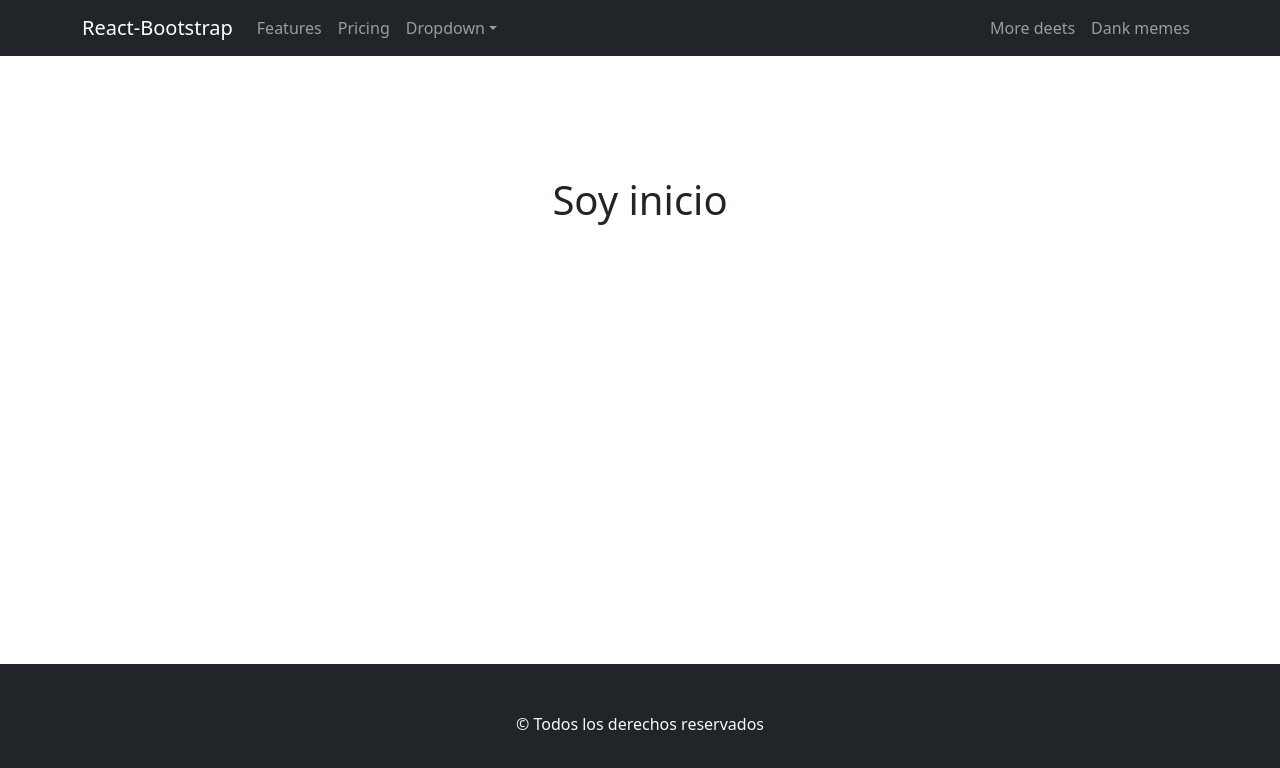
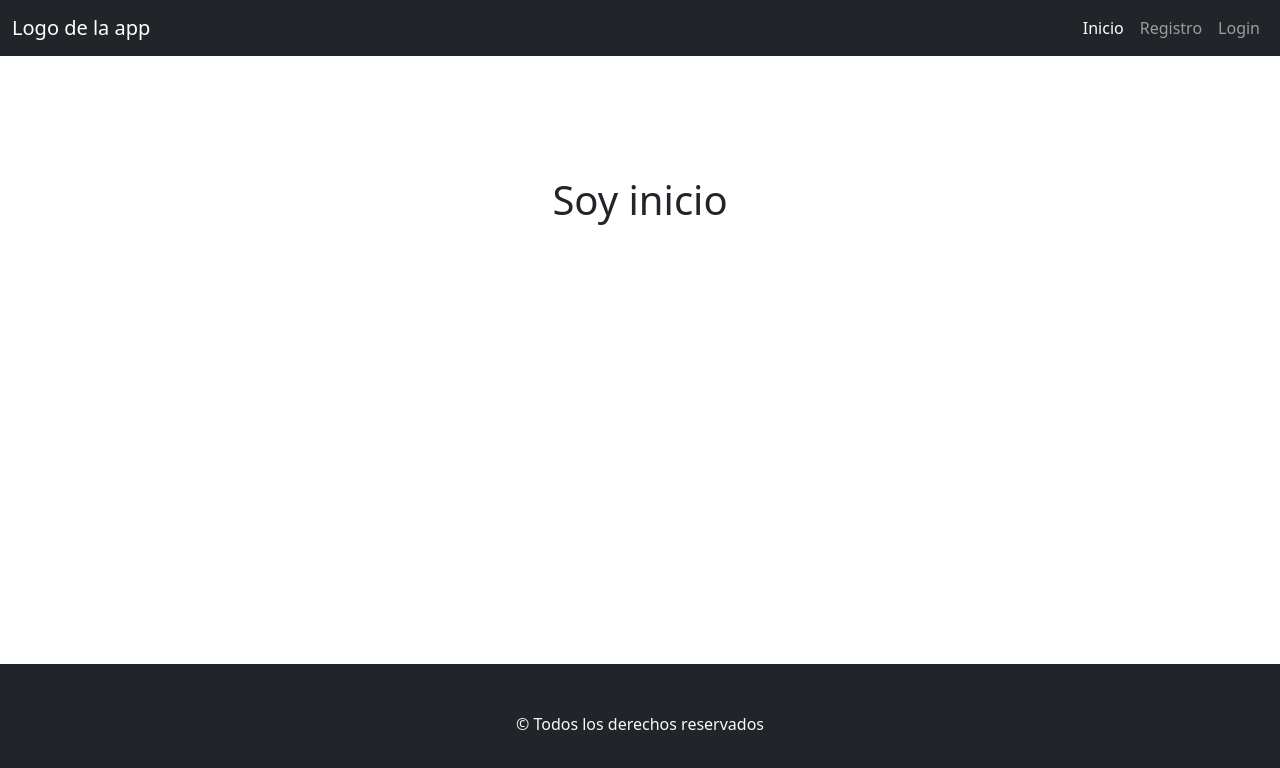
Before and after one commit to Mario-Chavez/app-cook-reactjs, a React (Vite) app: page / in a window 1280 px wide. Shown: the top 768 px of the page. Built offline with nearby package versions, Linux system fonts and the light colour scheme.

Commit message:
se modifico el menu y se agrego el db.json

```diff
--- /dev/null
+++ b/db.json
@@ -0,0 +1,21 @@
+{
+  "recetas": [
+    {
+      "id": 1,
+      "nombreReceta": "Locro",
+      "categoria": "Platos regionales",
+      "ingredientes":"sal , comino, carnes, porotods, maiz",
+      "descripcion": "debe ser cocinado a fuego lento por horas",
+      "imagen": "https://www.lanacion.com.ar/resizer/r56Kds7Ko8G3dBPkYc2GbgMutXA=/309x206/filters:format(webp):quality(80)/cloudfront-us-east-1.images.arcpublishing.com/lanacionar/FYF74VQQ5FF2HBH53E2DCOQU74.jpg"
+    }
+
+  ],
+  "usuarios": [
+    {
+      "id": 1,
+      "nombreUsuario": "admin",
+      "email": "admin@gmail.com",
+      "password": "A12345i"
+    }
+  ]
+}
--- a/src/App.jsx
+++ b/src/App.jsx
@@ -4,12 +4,18 @@ import Footer from "./components/common/Footer";
 import { BrowserRouter, Route, Routes } from "react-router-dom";
 import Inicio from "./views/Inicio";
 import Menu from "./components/common/Menu";
+import { useState } from "react";
 
 function App() {
+    const usuarioSessionStorage = JSON.parse(sessionStorage.getItem("usuario")) || {};
+    const [usuarioLogeado, setUsuarioLogeado] = useState(usuarioSessionStorage);
     return (
         <>
             <BrowserRouter>
-                <Menu />
+                <Menu
+                    usuarioLogeado={usuarioLogeado}
+                    setUsuarioLogeado={setUsuarioLogeado}
+                />
                 <Routes>
                     <Route exact path="/" element={<Inicio />}></Route>
                 </Routes>
--- a/src/components/common/Menu.jsx
+++ b/src/components/common/Menu.jsx
@@ -1,38 +1,58 @@
 import React from "react";
-import Container from "react-bootstrap/Container";
-import Nav from "react-bootstrap/Nav";
-import Navbar from "react-bootstrap/Navbar";
-import NavDropdown from "react-bootstrap/NavDropdown";
+import { Container, Navbar, Nav, Button } from "react-bootstrap";
+import { Link, NavLink, useNavigate } from "react-router-dom";
 
-const Menu = () => {
+const Menu = ({ usuarioLogeado, setUsuarioLogeado }) => {
+    const navegacion = useNavigate();
+
+    const logOut = () => {
+        sessionStorage.removeItem("usuario");
+        /* seguir aqui */
+        setUsuarioLogeado({});
+        navegacion("/");
+    };
     return (
-        <Navbar collapseOnSelect expand="lg" bg="dark" variant="dark">
-            <Container>
-                <Navbar.Brand href="#home">React-Bootstrap</Navbar.Brand>
-                <Navbar.Toggle aria-controls="responsive-navbar-nav" />
-                <Navbar.Collapse id="responsive-navbar-nav">
-                    <Nav className="me-auto">
-                        <Nav.Link href="#features">Features</Nav.Link>
-                        <Nav.Link href="#pricing">Pricing</Nav.Link>
-                        <NavDropdown title="Dropdown" id="collasible-nav-dropdown">
-                            <NavDropdown.Item href="#action/3.1">Action</NavDropdown.Item>
-                            <NavDropdown.Item href="#action/3.2">
-                                Another action
-                            </NavDropdown.Item>
-                            <NavDropdown.Item href="#action/3.3">
-                                Something
-                            </NavDropdown.Item>
-                            <NavDropdown.Divider />
-                            <NavDropdown.Item href="#action/3.4">
-                                Separated link
-                            </NavDropdown.Item>
-                        </NavDropdown>
-                    </Nav>
-                    <Nav>
-                        <Nav.Link href="#deets">More deets</Nav.Link>
-                        <Nav.Link eventKey={2} href="#memes">
-                            Dank memes
-                        </Nav.Link>
+        <Navbar bg="dark" variant="dark" expand="lg">
+            <Container fluid>
+                <Navbar.Brand as={Link} to={"/"}>
+                    Logo de la app
+                </Navbar.Brand>
+                <Navbar.Toggle aria-controls="navbarScroll" />
+                <Navbar.Collapse id="navbarScroll">
+                    <Nav
+                        className="me-auto my-2 my-lg-0"
+                        style={{ maxHeight: "100px" }}
+                        navbarScroll
+                    ></Nav>
+                    <Nav
+                        className="me-0 my-2 my-lg-0"
+                        style={{ maxHeight: "100px" }}
+                        navbarScroll
+                    >
+                        <NavLink end className={"nav-item nav-link"} to={"/"}>
+                            Inicio
+                        </NavLink>
+                        <NavLink end className={"nav-item nav-link"} to={"/registro"}>
+                            Registro
+                        </NavLink>
+                        {usuarioLogeado.email ? (
+                            <>
+                                <NavLink
+                                    end
+                                    className={"nav-item nav-link"}
+                                    to={"/administrador"}
+                                >
+                                    Administrador
+                                </NavLink>
+                                <Button variant="dark" onClick={logOut}>
+                                    Logout
+                                </Button>
+                            </>
+                        ) : (
+                            <NavLink end className={"nav-item nav-link"} to={"/login"}>
+                                Login
+                            </NavLink>
+                        )}
                     </Nav>
                 </Navbar.Collapse>
             </Container>
```
